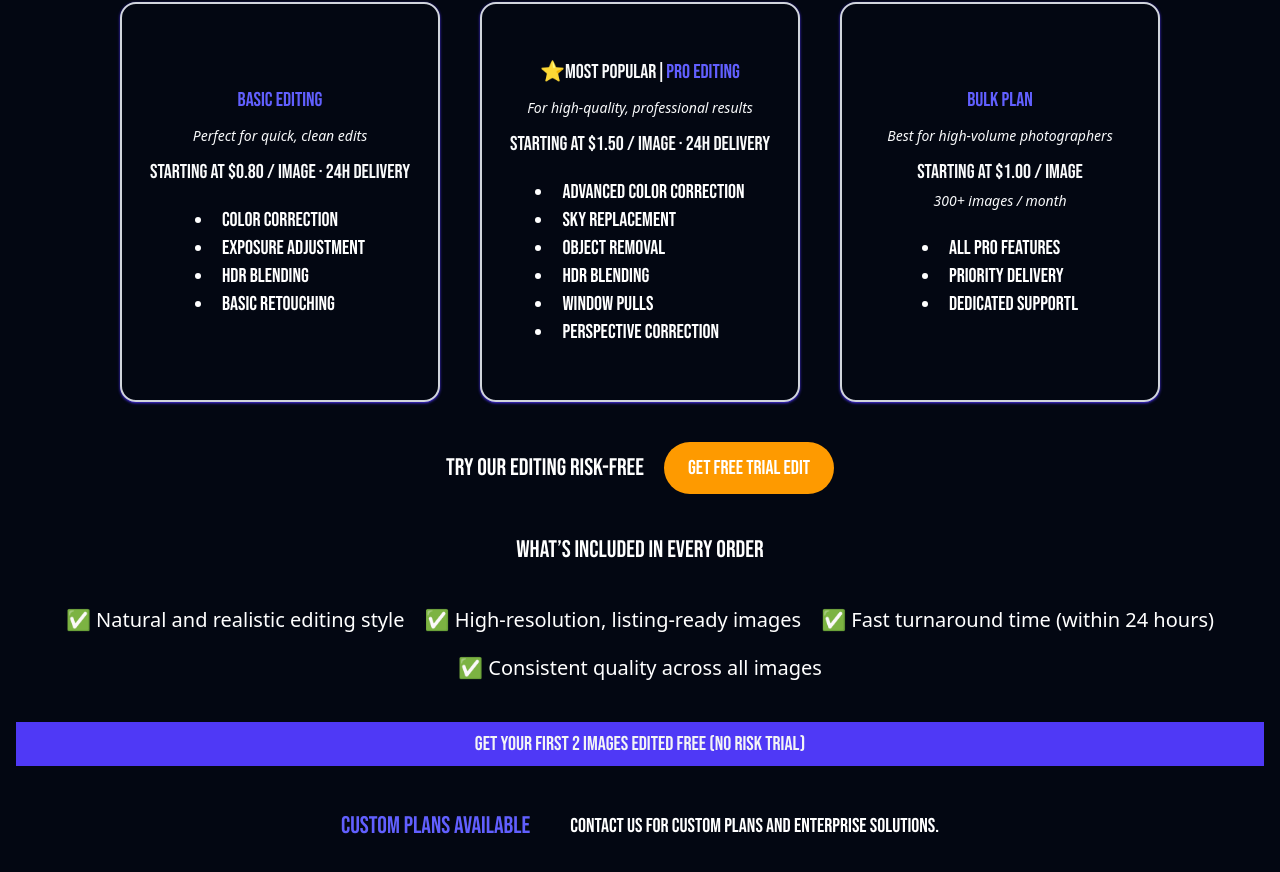
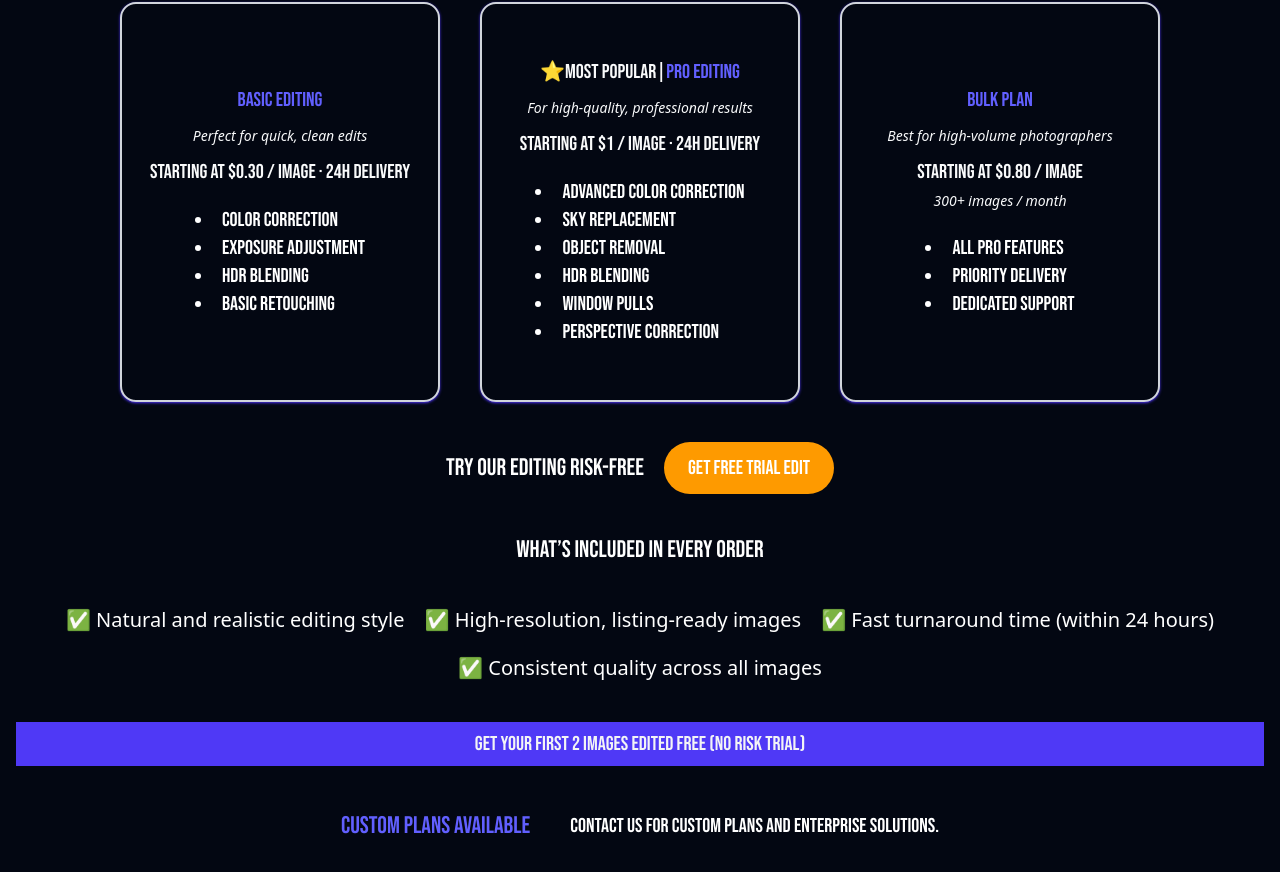
Before and after one commit to ManishSingh-web/brightediting, a React (Vite) app: page / in a window 1280 px wide. Shown: the part 9252-10124 px from the top of the page. Built offline with nearby package versions, Linux system fonts and the light colour scheme.

Commit message:
update prices

```diff
--- a/src/components/pricing/Pricing.jsx
+++ b/src/components/pricing/Pricing.jsx
@@ -30,7 +30,7 @@ const Pricing = () => {
             className=' p-4 w-80 h-100 min-w-40 flex justify-center items-center flex-col  flex-wrap bg-white dark:bg-gray-950 rounded-2xl gap-3 text-gray-600 border-0 dark:text-white dark:border-2 border-gray-300 shadow-sm hover:shadow-lg transition duration-300 dark:shadow-indigo-700'>
                 <h3 className='text-indigo-500'>Basic Editing</h3>
                  <p className=' text-center  text-sm dark:text-gray-50' style={{fontFamily:"system-ui", fontStyle:"italic"}}>Perfect for quick, clean edits</p>
-                 <p className='text-center  text-xl text-gray-950 dark:text-gray-50'> Starting at $0.80 / image · 24h Delivery</p>
+                 <p className='text-center  text-xl text-gray-950 dark:text-gray-50'> Starting at $0.30 / image · 24h Delivery</p>
                  <ul className='list-disc list-inside mt-2 text-xl font-normal'>
                     <li>Color correction</li>
                     <li>Exposure adjustment</li>
@@ -49,7 +49,7 @@ const Pricing = () => {
              className='p-4 w-80 h-100 min-w-40 flex justify-center items-center flex-col  flex-wrap bg-white dark:bg-gray-950 rounded-2xl gap-3 text-gray-600 border-0 dark:text-white dark:border-2 border-gray-300 shadow-sm hover:shadow-lg transition duration-300 dark:shadow-indigo-700'>
                 <h3 className='text-gray-950 dark:text-gray-50' >⭐Most Popular|<span className='text-indigo-500'>Pro Editing </span></h3>
                  <p className=' text-center text-sm dark:text-gray-50' style={{fontFamily:"system-ui", fontStyle:"italic"}}>For high-quality, professional results</p>
-                 <p className='text-center text-xl text-gray-950 dark:text-gray-50'>Starting at $1.50 / image · 24h Delivery</p>
+                 <p className='text-center text-xl text-gray-950 dark:text-gray-50'>Starting at $1 / image · 24h Delivery</p>
                  <ul className='list-disc list-inside mt-2 text-xl font-normal'>
                     <li>Advanced color correction</li>
                     <li>Sky replacement</li>
@@ -70,11 +70,11 @@ const Pricing = () => {
             className='p-4 w-80 h-100 min-w-40 flex justify-center items-center flex-col  flex-wrap bg-white dark:bg-gray-950 rounded-2xl gap-3 text-gray-600 border-0 dark:text-white dark:border-2 border-gray-300 shadow-sm hover:shadow-lg transition duration-300 dark:shadow-indigo-700'>
                 <h3 className='text-indigo-500'>Bulk Plan</h3>
                  <p className=' text-center  text-sm dark:text-gray-50'style={{fontFamily:"system-ui", fontStyle:"italic"}} >Best for high-volume photographers</p>
-                 <p className='text-center text-xl text-gray-950 dark:text-gray-50'>Starting at $1.00 / image <br /> <span style={{fontFamily:"system-ui", fontStyle:"italic"}} className='text-sm text-gray-600 dark:text-gray-50'>300+ images / month</span> </p>
+                 <p className='text-center text-xl text-gray-950 dark:text-gray-50'>Starting at $0.80 / image <br /> <span style={{fontFamily:"system-ui", fontStyle:"italic"}} className='text-sm text-gray-600 dark:text-gray-50'>300+ images / month</span> </p>
                  <ul className='list-disc list-inside mt-2 text-xl font-normal'>
                     <li>All Pro features</li>
                     <li>Priority delivery</li>
-                    <li>Dedicated supportl</li>
+                    <li>Dedicated support</li>
                 </ul>
             </motion.div>
         </div>
```
